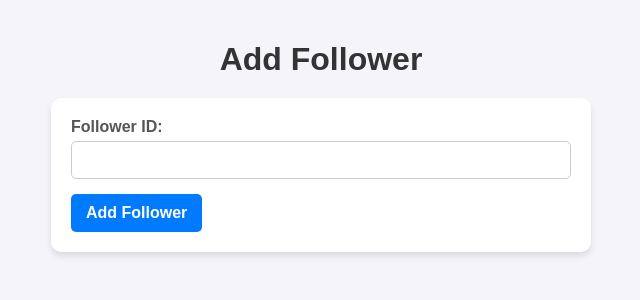
After one commit to Sn1kls/social_network_flask, a Flask app: page /add_follower_form/1 in a window 1280 px wide. The commit adds this page. Shown: the top 300 px of the page, without its empty margins (319-959 px from the left). Run offline with Flask 3, Linux system fonts and the light colour scheme; some libraries are stand-ins or nearby versions.

Commit message:
add Followers

```diff
--- a/app.py
+++ b/app.py
@@ -257,3 +257,22 @@ def insert_posts():
 
     # Переходимо до списку постів
     return redirect(url_for('get_posts'))
+
+
+@app.route('/add_follower_form/<user_id>', methods=['GET'])
+def add_follower_form(user_id):
+    return render_template('add_follower.html', user_id=user_id)
+
+
+@app.route('/add_follower/<user_id>', methods=['POST'])
+def add_follower(user_id):
+    follower_id = request.form.get('follower_id')
+    if not follower_id:
+        return jsonify({'error': 'Follower ID is required'}), 400
+
+    # Оновлення масиву підписників
+    users_collection.update_one(
+        {'_id': ObjectId(user_id)},
+        {'$addToSet': {'following': follower_id}}  # Додає, якщо підписник ще не доданий
+    )
+    return redirect(url_for('get_users'))  # Повернення до списку користувачів
--- /dev/null
+++ b/templates/add_follower.html
@@ -0,0 +1,18 @@
+<!DOCTYPE html>
+<html lang="en">
+<head>
+    <meta charset="UTF-8">
+    <meta name="viewport" content="width=device-width, initial-scale=1.0">
+    <link rel="stylesheet" href="/static/css/style.css">
+    <title>Add Follower</title>
+</head>
+<body>
+    <h1>Add Follower</h1>
+    <form action="/add_follower/{{ user_id }}" method="POST" class="form-container">
+        <label for="follower_id">Follower ID:</label>
+        <input type="text" id="follower_id" name="follower_id" required>
+
+        <button type="submit" class="submit-button">Add Follower</button>
+    </form>
+</body>
+</html>
--- a/templates/users_list.html
+++ b/templates/users_list.html
@@ -25,6 +25,7 @@
             <td>{{ user['bio'] }}</td>
             <td>{{ ', '.join(user['following']) }}</td>
             <td>
+                 <a href="/add_follower_form/{{ user['_id'] }}" class="edit-button">Add Follower</a>
                 <a href="/edit_user/{{ user['_id'] }}" class="edit-button">Edit</a>
                 <form action="/delete_user/{{ user['_id'] }}" method="POST" style="display: inline;" onsubmit="return confirm('Are you sure you want to delete this user?');">
                     <button type="submit" class="delete-button">Delete</button>
```
